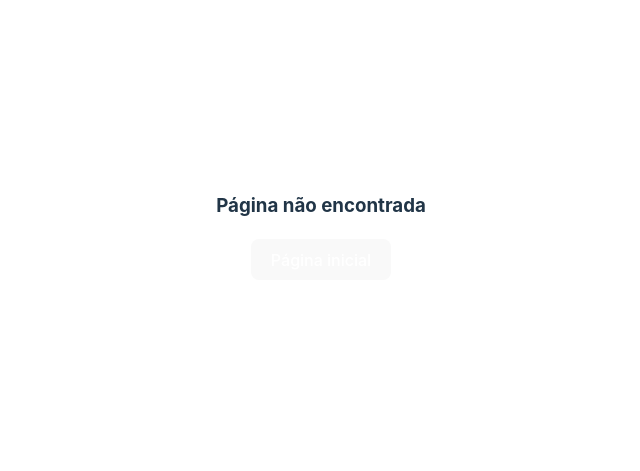
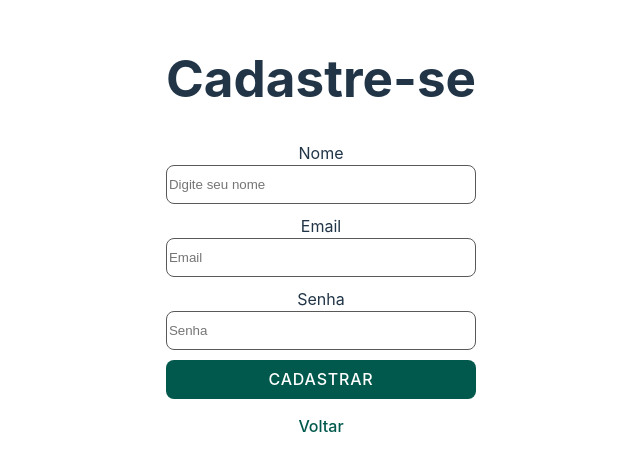
Before and after one commit to LRiiic/financeApp, a React (Vite) app: page /register in a window 1280 px wide. Shown: the part 173-644 px from the top of the page, without its empty margins (319-959 px from the left). Built offline with nearby package versions, Linux system fonts and the light colour scheme.

Commit message:
Create register page

```diff
--- a/src/App.jsx
+++ b/src/App.jsx
@@ -3,6 +3,7 @@ import { BrowserRouter, Routes, Route, Navigate } from 'react-router-dom';
 import { auth } from './config/firebase-config';
 import * as firebaseAuth from 'firebase/auth'
 import LoginForm from './pages/login';
+import Register from './pages/register';
 import Home from './pages/home';
 import NewTransaction from './pages/newTransaction';
 import EditTransaction from './pages/editTransaction';
@@ -13,6 +14,7 @@ function App() {
     <BrowserRouter>
       <Routes>
         <Route path="/" exact element={<LoginForm />}/>
+        <Route path="/register" element={<Register />}/>
         <Route path="/home" element={<Home />}/>
         <Route path="/new-transaction" element={<NewTransaction />}/>
         <Route path="/edit-transaction/:id" element={<EditTransaction />}/>
--- a/src/index.css
+++ b/src/index.css
@@ -38,6 +38,7 @@
 }
 
 a {
+  cursor: pointer;
   font-weight: 500;
   color: #646cff;
   text-decoration: inherit;
@@ -112,13 +113,6 @@ button {
 
 button::hover {
   opacity: 0.8;
-}
-
-.secondaryBtn {
-  background-color: #FFFFFF;
-  color: #00594c;
-  border: 1px solid #00594c;
-  margin-right: 5px;
 }
 
 button:focus,
@@ -393,3 +387,14 @@ input:checked ~ .filterDate {
 .title {
   font-size: 25px;
 }
+
+.secondaryBtn {
+  background-color: #FFFFFF!important;
+  color: #00594c!important;
+  border: 1px solid #00594c!important;
+  margin-right: 5px;
+}
+
+.margin-reset {
+  margin: 0!important;
+}
--- a/src/pages/home/index.jsx
+++ b/src/pages/home/index.jsx
@@ -245,7 +245,7 @@ function Home() {
           <img src={financeFlexLogo} alt="Finance Flex logo" width="250"/>
         </h1>
 
-        <h3>Bem vindo, {userInfo.email}</h3>
+        <h3>Bem vindo, {userInfo.displayName}<div className='edit-icon' onClick={() => navigate('/edit-user')}></div></h3>
         <h5>{new Date().toLocaleDateString()} - {hora.toLocaleTimeString()}</h5>
         <div>
           <button type="button" onClick={handleSignOut}>Sair</button>
--- a/src/pages/login/index.jsx
+++ b/src/pages/login/index.jsx
@@ -63,7 +63,7 @@ function Login() {
           />
 
           <button type="submit">Login</button>
-          <a href="#">Cadastre-se</a>
+          <button type="button" className='secondaryBtn margin-reset' onClick={() => navigate('/register')}>Cadastre-se</button>
         </form>
       </div>
     </>
--- /dev/null
+++ b/src/pages/register/index.jsx
@@ -0,0 +1,98 @@
+import financeFlexLogo from '../../assets/finance-flex.svg'
+import '../../App.css'
+import '../../index.css'
+
+import { useState } from 'react';
+import { auth, provider } from '../../config/firebase-config';
+import { getAuth, createUserWithEmailAndPassword } from 'firebase/auth';
+import { getFirestore, doc, setDoc } from 'firebase/firestore';
+import { useNavigate, Navigate } from 'react-router-dom';
+import { db } from "../../config/firebase-config.js";
+
+
+function Register() {
+  const [displayName, setDisplayName] = useState('');
+  const [email, setEmail] = useState('');
+  const [password, setPassword] = useState('');
+
+  const userInfo = JSON.parse(localStorage.getItem('auth'));
+
+  const [isAuthenticated, setIsAuthenticated] = useState(userInfo ? userInfo.isAuth : false);
+
+  const navigate = useNavigate();
+  const auth = getAuth();
+
+  const handleSignUp = async (e) => {
+    e.preventDefault();
+
+    try {
+      const userCredential = await createUserWithEmailAndPassword(auth, email, password);
+      const user = userCredential.user;
+
+      await setDoc(doc(db, 'users', user.uid), {
+        email: user.email,
+        displayName: displayName
+      });
+
+      const authInfo = {
+        userID: user.uid,
+        email: user.email,
+        displayName: displayName,
+        isAuth: true,
+      };
+
+      localStorage.setItem('auth', JSON.stringify(authInfo));
+
+      setEmail('');
+      setPassword('');
+      setDisplayName('');
+
+      console.log('Usuário logado com sucesso!', user);
+      navigate('/home');
+    } catch (error) {
+      console.error('Erro ao criar usuário:', error);
+    }
+  };
+
+
+  return !isAuthenticated ? (
+    <>
+      <div>
+        <h1>
+          Cadastre-se
+        </h1>
+
+        <form className="formLogin" onSubmit={handleSignUp}>
+          <label>Nome</label>
+          <input
+            type="text"
+            placeholder="Digite seu nome"
+            value={displayName}
+            onChange={(e) => setDisplayName(e.target.value)}
+          />
+          <label>Email</label>
+          <input
+            type="email"
+            placeholder="Email"
+            value={email}
+            onChange={(e) => setEmail(e.target.value)}
+          />
+          <label>Senha</label>
+          <input
+            type="password"
+            placeholder="Senha"
+            value={password}
+            onChange={(e) => setPassword(e.target.value)}
+          />
+
+          <button type="submit">Cadastrar</button>
+          <a onClick={() => navigate('/')}>Voltar</a>
+        </form>
+      </div>
+    </>
+  ) : (
+    <Navigate to="/home" replace />
+  );
+}
+
+export default Register;
```
